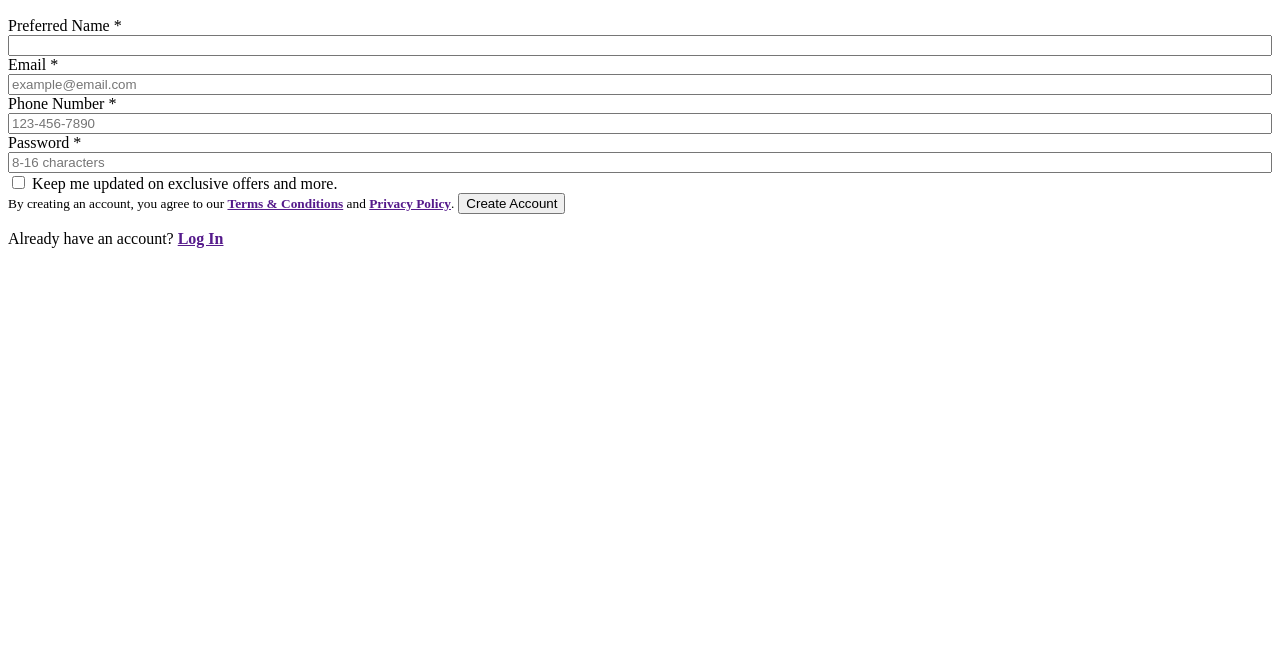
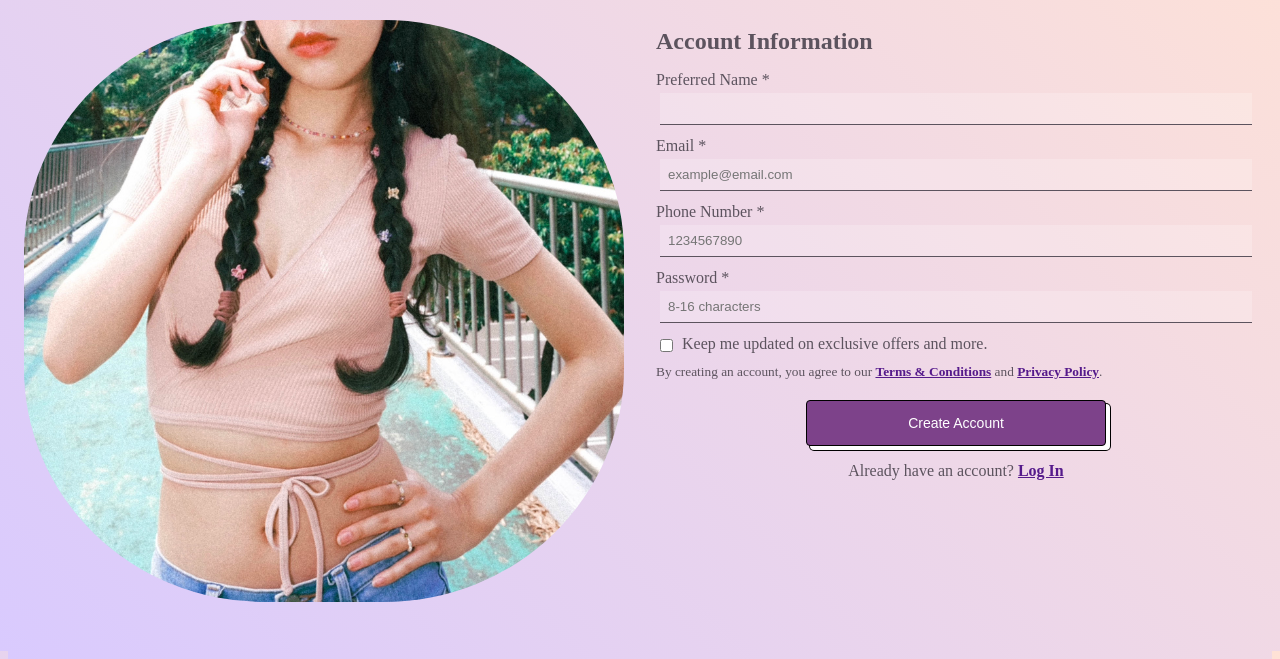
Before and after one commit to HuWenShin/sign-up-form, a plain HTML site: page index.html in a window 1280 px wide. Shown: the part 149-808 px from the top of the page. Drawn offline with Linux system fonts and the light colour scheme.

Commit message:
Styled the form and webpage and added validation
Added image to webpage, styled the input areas and the submit button.
Added a background to the page and added validation rules to the form.

```diff
--- a/index.html
+++ b/index.html
@@ -7,11 +7,18 @@
     <link rel="stylesheet" href="style.css"/>
 </head>
 <body>
-    <div class="left"></div>
-    <div class="right">
-
+    <div class="container">
+        <div class="top">
             <h1>Sign up now!</h1>
             <p>This is not a real online service, but nice to meet you anyways 😉</p>
+        </div>
+
+        <div class="bottom">
+            <div class="left">
+                <img src="IMG_0117.jpg">
+            </div>
+
+            <div class="right">
                 <h2>Account Information</h2>
 
                 <form action="#" method="get">
@@ -28,25 +35,32 @@
 
                     <div class="form-row">
                         <label for="user_phone">Phone Number *</label>
-                <input type="tel" id="user_phone" name="number" pattern="[0-9]{3}-[0-9]{3}-[0-9]{4}" placeholder="123-456-7890" required>
+                        <input type="tel" id="user_phone" name="number" pattern="[0-9]{3}[0-9]{3}[0-9]{4}" placeholder="1234567890" required>
                     </div>
 
                     <div class="form-row">
                         <label for="user_password">Password *</label>
-                <input type="password" id="user_password" name="password" placeholder="8-16 characters" required>
+                        <input type="password" id="user_password" name="password" placeholder="8-16 characters" minlength="8" maxlength="16" required>
                     </div>
 
-            <div>
+                    <div class="check">
                         <input type="checkbox" id="mail_list" name="mail_list">
                         <label for="mail_list">Keep me updated on exclusive offers and more.</label>
                     </div>
 
-            <small>By creating an account, you agree to our <a href=""><strong>Terms & Conditions</strong></a> and <a href=""><strong>Privacy Policy</strong></a>.</small>
-            <button type="submit">Create Account</button>
-            <p>Already have an account? <a href=""><strong>Log In</strong></a></p>
+                    <div>
+                        <small class="">By creating an account, you agree to our <a href=""><strong>Terms & Conditions</strong></a> and <a href=""><strong>Privacy Policy</strong></a>.</small>
+                        <button class="button-50" type="submit">Create Account</button>
+                        <p class="log-in">Already have an account? <a href=""><strong>Log In</strong></a></p>
+                    </div>
+
 
                 </form>
             </div>
+        </div>
+    </div>
+
+
 
 </body>
 </html>
--- a/style.css
+++ b/style.css
@@ -1,4 +1,145 @@
-.form-row {
+html, body {
+    height: 100%;
+    background: linear-gradient(225deg, #ffe2d6 0%, #d9cafe 100%)
+}
+
+.container {
+    display: flex;
+    color: #5c535e;
+    align-items: center;
+    justify-content: center;
+    height: 100%;
+}
+
+.top {
+    text-align: center;
+}
+
+.bottom {
+    display: flex;
+    flex-direction: row;
+    flex-wrap: wrap;
+}
+
+.left {
+    flex: 1;
+    margin: 16px;
+}
+
+.left img {
+    max-width: 100%;
+    border-radius: 40%;
+}
+
+.right {
+    flex: 1;
+    margin: 16px;
+}
+
+h1, h2, p {
+    margin: 8px 0;
+}
+
+div {
     display: flex;
     flex-direction: column;
+    margin: 8px 0;
 }
+
+input {
+    border: none;
+    border-bottom: 1.5px solid #5c535e;
+    padding: 8px;
+    margin: 4px;
+    background: rgba(255,255,255,0.2);
+}
+
+input:user-invalid {
+    border-bottom: 1.5px solid #ac2e2e;
+}
+
+input:user-valid {
+    border-bottom: 1.5px solid #1c8f4e;
+}
+
+.log-in {
+    text-align: center;
+}
+
+/* button style */
+.button-50 {
+    background-color: #7d428a;
+    color: #fff;
+    appearance: button;
+    background-image: none;
+    border: 1px solid #000;
+    border-radius: 4px;
+    box-shadow: #fff 4px 4px 0 0,#000 4px 4px 0 1px;
+    box-sizing: border-box;
+    cursor: pointer;
+    display: inline-block;
+    font-family: ITCAvantGardeStd-Bk,Arial,sans-serif;
+    font-size: 14px;
+    font-weight: 400;
+    line-height: 20px;
+    margin: 20px auto 8px auto;
+    overflow: visible;
+    min-width: 50%;
+    padding: 12px 40px;
+    text-align: center;
+    text-transform: none;
+    touch-action: manipulation;
+    user-select: none;
+    -webkit-user-select: none;
+    vertical-align: middle;
+    white-space: nowrap;
+  }
+
+  .button-50:focus {
+    text-decoration: none;
+  }
+
+  .button-50:hover {
+    text-decoration: none;
+  }
+
+  .button-50:active {
+    box-shadow: rgba(0, 0, 0, .125) 0 3px 5px inset;
+    outline: 0;
+  }
+
+  .button-50:not([disabled]):active {
+    box-shadow: #fff 2px 2px 0 0, #000 2px 2px 0 1px;
+    transform: translate(2px, 2px);
+  }
+
+  @media (min-width: 768px) {
+    .button-50 {
+      padding: 12px 50px;
+    }
+  }
+
+.check {
+    flex-direction: row;
+}
+
+.check label {
+    margin: 0 0 0 5px;
+}
+
+/*
+p {
+    margin: 0;
+}
+
+form {
+    width: 80%;
+    padding: 10px;
+}
+
+.form-item {
+    padding: 10px 0px;
+}
+
+
+*/
```
Also changed, not shown: IMG_0117.jpg (added). Lines whose indentation alone changed are shown as unchanged.
